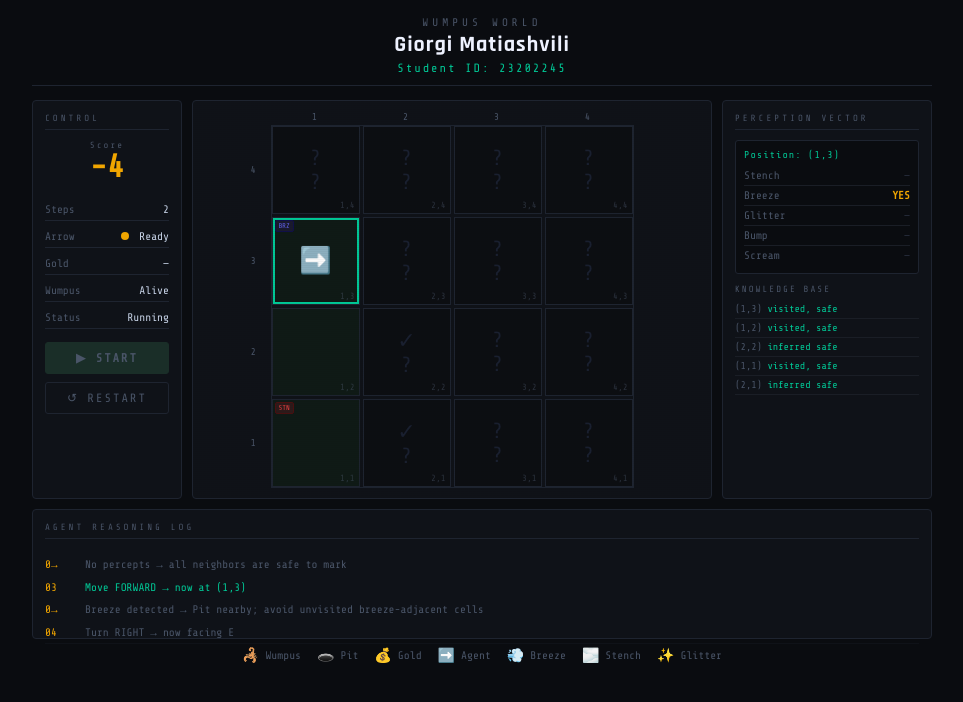
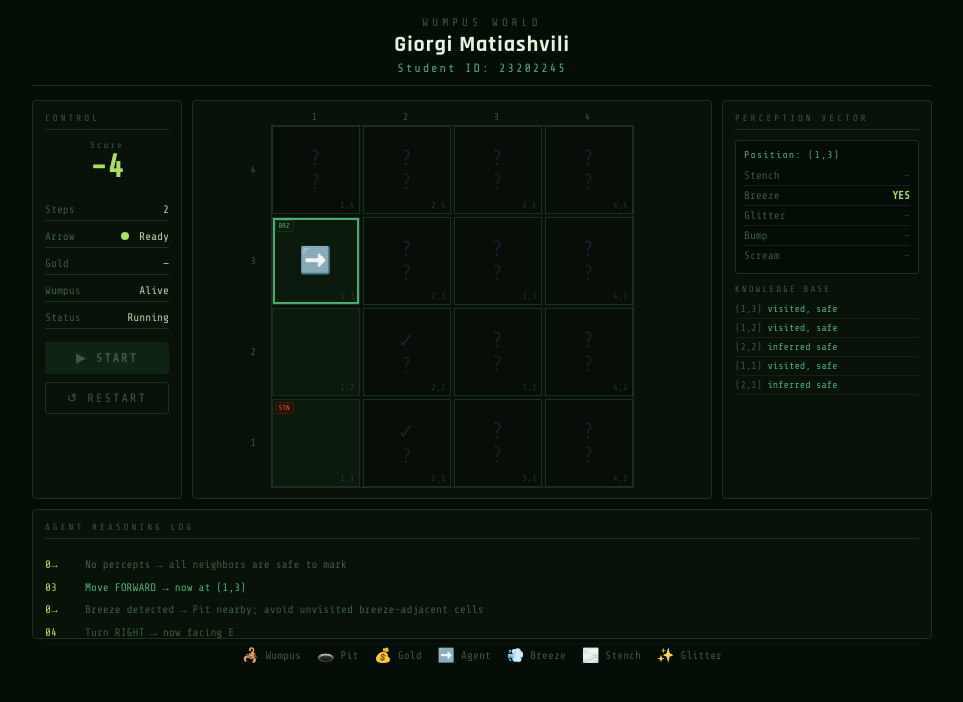
Before and after one commit to GiorgiMatiashv1l1/wumpus-world, a plain HTML site: page index.html in a window 1280 px wide. Both pictures are taken after a click on the button "▶ START". Shown: the whole page, without its empty margins (158-1121 px from the left). Drawn offline with nearby package versions, Linux system fonts and the light colour scheme.

```diff
--- a/index.html
+++ b/index.html
@@ -3,26 +3,26 @@
 <head>
 <meta charset="UTF-8">
 <meta name="viewport" content="width=device-width, initial-scale=1.0">
-<title>Wumpus World — Nodar Menteshashvili</title>
+<title>Giorgi Matiashvili</title>
 <style>
   @import url('https://fonts.googleapis.com/css2?family=Share+Tech+Mono&family=Rajdhani:wght@400;500;600;700&display=swap');
 
   :root {
-    --cave-bg: #0a0c10;
-    --panel-bg: #0f1218;
-    --border: #1e2430;
-    --accent: #00c896;
-    --accent2: #f0a500;
-    --danger: #e84040;
-    --text: #c8d4e8;
-    --text-dim: #4a5568;
-    --text-bright: #eef2ff;
-    --cell-bg: #141820;
-    --cell-border: #1e2430;
-    --safe-glow: rgba(0,200,150,0.15);
-    --wumpus-glow: rgba(232,64,64,0.2);
-    --pit-glow: rgba(80,80,220,0.2);
-    --gold-glow: rgba(240,165,0,0.25);
+    --cave-bg: #050d07;
+    --panel-bg: #091209;
+    --border: #1a3320;
+    --accent: #4caf74;
+    --accent2: #a8e063;
+    --danger: #e05c3a;
+    --text: #b8d4b0;
+    --text-dim: #3a5c40;
+    --text-bright: #e8f5e0;
+    --cell-bg: #0a1a0c;
+    --cell-border: #1a3320;
+    --safe-glow: rgba(76,175,100,0.18);
+    --wumpus-glow: rgba(224,92,58,0.22);
+    --pit-glow: rgba(30,80,40,0.3);
+    --gold-glow: rgba(168,224,99,0.22);
     --font-mono: 'Share Tech Mono', monospace;
     --font-ui: 'Rajdhani', sans-serif;
   }
@@ -148,7 +148,7 @@
     font-weight: 700;
   }
   .btn-start:hover { background: #00e0aa; }
-  .btn-start:disabled { background: #1a2e28; border-color: #1a2e28; color: var(--text-dim); cursor: not-allowed; }
+  .btn-start:disabled { background: #0f2412; border-color: #0f2412; color: var(--text-dim); cursor: not-allowed; }
 
   .btn-restart {
     background: transparent;
@@ -201,20 +201,20 @@
     color: var(--text-dim);
   }
 
-  .cell.fog { background: #0c0e12; }
+  .cell.fog { background: #060e07; }
   .cell.fog::after {
     content: '?';
     font-size: 22px;
-    color: #1a2030;
+    color: #142018;
     font-family: var(--font-mono);
   }
 
   .cell.agent-here { box-shadow: inset 0 0 0 2px var(--accent); }
-  .cell.safe { background: #0f1a16; }
-  .cell.wumpus-cell { background: #1a0f0f; box-shadow: inset 0 0 20px var(--wumpus-glow); }
-  .cell.pit-cell { background: #0d0d1a; box-shadow: inset 0 0 20px var(--pit-glow); }
-  .cell.gold-cell { background: #1a1500; box-shadow: inset 0 0 20px var(--gold-glow); }
-  .cell.dead-cell { background: #1a0000; }
+  .cell.safe { background: #0b1a0d; }
+  .cell.wumpus-cell { background: #1a0d08; box-shadow: inset 0 0 20px var(--wumpus-glow); }
+  .cell.pit-cell { background: #080f09; box-shadow: inset 0 0 20px var(--pit-glow); }
+  .cell.gold-cell { background: #101a08; box-shadow: inset 0 0 20px var(--gold-glow); }
+  .cell.dead-cell { background: #1a0800; }
 
   .cell-icons {
     font-size: 24px;
@@ -251,9 +251,9 @@
     font-family: var(--font-mono);
     letter-spacing: 0;
   }
-  .pb-stench { background: #2d1a1a; color: #e84040; border: 1px solid #4a1010; }
-  .pb-breeze { background: #1a1a2d; color: #6060e8; border: 1px solid #10104a; }
-  .pb-glitter { background: #2d2500; color: #f0a500; border: 1px solid #4a3800; }
+  .pb-stench { background: #2d1008; color: #e05c3a; border: 1px solid #4a1a08; }
+  .pb-breeze { background: #0a1f0d; color: #4caf74; border: 1px solid #1a3320; }
+  .pb-glitter { background: #182d08; color: #a8e063; border: 1px solid #2a4a10; }
 
   /* agent sprite */
   .agent-sprite {
@@ -299,7 +299,7 @@
   .perc-vector {
     margin-bottom: 10px;
     padding: 8px;
-    background: #0a0c10;
+    background: #040c06;
     border: 1px solid var(--border);
     border-radius: 3px;
   }
@@ -314,13 +314,13 @@
     justify-content: space-between;
     align-items: center;
     padding: 3px 0;
-    border-bottom: 1px solid #1a1e26;
+    border-bottom: 1px solid #142018;
     font-size: 11px;
   }
   .perc-item:last-child { border-bottom: none; }
   .perc-name { color: var(--text-dim); }
-  .perc-on { color: var(--accent2); font-weight: 700; }
-  .perc-off { color: #2a3040; }
+  .perc-on { color: #a8e063; font-weight: 700; }
+  .perc-off { color: #1e3822; }
 
   .kb-section {
     margin-top: 10px;
@@ -336,13 +336,13 @@
     font-size: 10px;
     color: var(--text);
     padding: 2px 0;
-    border-bottom: 1px solid #1a1e26;
+    border-bottom: 1px solid #142018;
     font-family: var(--font-mono);
     line-height: 1.4;
   }
-  .kb-safe { color: var(--accent); }
-  .kb-danger { color: var(--danger); }
-  .kb-unknown { color: var(--accent2); }
+  .kb-safe { color: #4caf74; }
+  .kb-danger { color: #e05c3a; }
+  .kb-unknown { color: #a8e063; }
 
   /* ── Bottom reasoning log ─────────────────────────────────── */
   .log-panel {
@@ -360,17 +360,17 @@
     font-size: 11px;
     font-family: var(--font-mono);
     padding: 3px 0;
-    border-bottom: 1px solid #0f1218;
+    border-bottom: 1px solid #0a1509;
     display: flex;
     gap: 8px;
     line-height: 1.4;
   }
   .log-step { color: var(--accent2); min-width: 32px; }
   .log-text { color: var(--text); }
-  .log-text.decision { color: var(--accent); }
-  .log-text.danger { color: var(--danger); }
-  .log-text.success { color: #00ff99; }
-  .log-text.info { color: var(--text-dim); }
+  .log-text.decision { color: #4caf74; }
+  .log-text.danger { color: #e05c3a; }
+  .log-text.success { color: #a8e063; }
+  .log-text.info { color: #3a5c40; }
 
   /* ── Legend ───────────────────────────────────────────────── */
   .legend {
@@ -397,7 +397,7 @@
     position: absolute;
     top: 50%; left: 50%;
     transform: translate(-50%, -50%);
-    background: rgba(10,12,16,0.95);
+    background: rgba(5,13,7,0.97);
     border: 1px solid var(--accent);
     padding: 16px 24px;
     text-align: center;
@@ -416,8 +416,8 @@
     inset: 0;
     background: repeating-linear-gradient(
       0deg,
-      rgba(0,0,0,0.03) 0px,
-      rgba(0,0,0,0.03) 1px,
+      rgba(0,20,5,0.06) 0px,
+      rgba(0,20,5,0.06) 1px,
       transparent 1px,
       transparent 2px
     );
```
